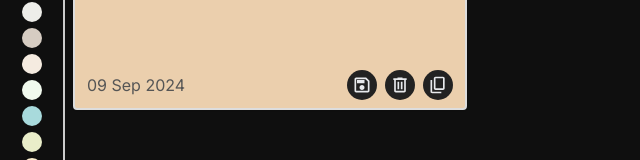
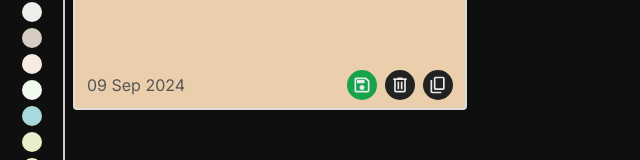
Before and after one commit to martin0590/notes-app, a Next.js app: page / in a window 1280 px wide. Both pictures are taken after a click on the button 31 px from the left and 28 px from the top of the page. Shown: the part 188-348 px from the top of the page, without its empty margins (0-640 px from the left). Built offline with nearby package versions, Linux system fonts and the light colour scheme.

Commit message:
added - toast & colors

```diff
--- a/app/layout.tsx
+++ b/app/layout.tsx
@@ -2,6 +2,7 @@ import type { Metadata } from "next";
 import { Inter } from "next/font/google";
 import "./globals.css";
 import NotesProvider from "@/components/shared/NotesContext";
+import { Slide, ToastContainer } from "react-toastify";
 
 const inter = Inter({ subsets: ["latin"] });
 
--- a/app/page.tsx
+++ b/app/page.tsx
@@ -1,6 +1,6 @@
 import NotesContainer from "@/components/NotesContainer";
 import Sidebar from "@/components/Sidebar";
-
+import { Toaster } from "react-hot-toast";
 
 export default function Home() {
 
@@ -8,6 +8,14 @@ export default function Home() {
     <main className="grid min-h-screen grid-cols-[65px_1fr] ">
       <Sidebar />
       <NotesContainer />
+      <Toaster
+        toastOptions={{
+          style: {
+            color: "white",
+            backgroundColor: "#222",
+          }
+        }}
+      />
     </main>
   );
 }
--- a/components/Note.tsx
+++ b/components/Note.tsx
@@ -2,6 +2,7 @@
 import Image from "next/image"
 import { useContext, useEffect, useRef, useState } from "react"
 import useNotesContext from "./shared/useNotesContext"
+import { toast } from 'react-hot-toast'
 
 const Note = ({ note }: { note: NotesProps }) => {
   const { saveNote, deleteNote } = useNotesContext()
@@ -17,6 +18,7 @@ const Note = ({ note }: { note: NotesProps }) => {
 
   const handleCopyText = () => {
     navigator.clipboard.writeText(text)
+    toast("Text Copied", { duration: 1000 })
   }
 
   const getDateString = (timestamp: number) =>  {
@@ -28,19 +30,20 @@ const Note = ({ note }: { note: NotesProps }) => {
     if(textareaRef.current) {
       textareaRef.current.focus()
       textareaRef.current.setSelectionRange(textareaRef.current.value.length, textareaRef.current.value.length);
+      toast("Edit Mode", { duration: 1000 })
     }
     setIsEditMode(true)
   }
 
   useEffect(() => {
     if(textareaRef.current){
-      console.log(textareaRef.current?.scrollHeight)
       textareaRef.current.style.minHeight = textareaRef.current.scrollHeight + 'px'
     }
   }, [textareaRef.current?.scrollHeight])
 
 
   return (
+    <>
     <div className="flex flex-col px-1 py-2 rounded shadow-sm border-2 border-[#ddd]" style={{background: note.theme}}>
       <textarea
         ref={textareaRef}
@@ -55,7 +58,7 @@ const Note = ({ note }: { note: NotesProps }) => {
       <div className="px-2 py-0 flex items-center gap-2">
         <p className="flex-1 text-[#555] text-md">{getDateString(note.timestamp)}</p>
         {!isEditMode && (
-            <button title="Enable Edit Note" onClick={handleEditButtonClick} className="flex justify-center items-center w-[30px] h-[30px] rounded-full bg-[#222] border-none outline-none cursor-pointer">
+            <button title="Enable Edit Note" onClick={handleEditButtonClick} className="flex justify-center items-center w-[30px] h-[30px] rounded-full bg-[#222] hover:bg-[#ffb703] border-none outline-none cursor-pointer">
               <Image
                 src={'/assets/icon-pencil.svg'}
                 width={20}
@@ -67,7 +70,7 @@ const Note = ({ note }: { note: NotesProps }) => {
           )
         }
         {isEditMode && (
-            <button title="Save Note" onClick={handleSaveNote} className="flex justify-center items-center w-[30px] h-[30px] rounded-full bg-[#222] border-none outline-none cursor-pointer">
+            <button title="Save Note" onClick={handleSaveNote} className="bg-green-600 flex justify-center items-center w-[30px] h-[30px] rounded-full border-none outline-none cursor-pointer">
               <Image
                 src={'/assets/icon-save.svg'}
                 width={20}
@@ -78,7 +81,7 @@ const Note = ({ note }: { note: NotesProps }) => {
             </button >
           )
         }
-        <button title="Delete Note" className="flex justify-center items-center w-[30px] h-[30px] rounded-full bg-[#222] border-none outline-none cursor-pointer" onClick={(e) => deleteNote(note.id)}>
+        <button title="Delete Note" className="flex justify-center items-center w-[30px] h-[30px] rounded-full bg-[#222] hover:bg-[#ce2828] border-none outline-none cursor-pointer" onClick={(e) => deleteNote(note.id)}>
           <Image
             src={'/assets/icon-trash.svg'}
             width={20}
@@ -88,17 +91,18 @@ const Note = ({ note }: { note: NotesProps }) => {
           />
         </button>
 
-        <button title="Copy Text" className="flex justify-center items-center w-[30px] h-[30px] rounded-full bg-[#222] border-none outline-none cursor-pointer" onClick={() => handleCopyText()}>
+        <button title="Copy Text" className="flex justify-center items-center w-[30px] h-[30px] rounded-full bg-[#222] hover:bg-[#6b6666] border-none outline-none cursor-pointer" onClick={() => handleCopyText()}>
           <Image
             src={'/assets/icon-copy.svg'}
             width={20}
             alt="delete content icon"
             height={20}
-            className="text-white"
+            className=""
           />
         </button>
       </div>
     </div>
+    </>
   )
 }
 
--- a/components/NotesContainer.tsx
+++ b/components/NotesContainer.tsx
@@ -2,6 +2,7 @@
 import { useContext } from "react"
 import Note from "./Note"
 import useNotesContext from "./shared/useNotesContext"
+
 
 const NotesContainer = () => {
 
--- a/components/Sidebar.tsx
+++ b/components/Sidebar.tsx
@@ -14,7 +14,7 @@ const Sidebar = () => {
   return (
     <div className="flex flex-col py-2 items-center gap-1 px-1 border-r-2 border-r-[#ccc]">
       <button
-        className="flex justify-center items-center w-[40px] h-[40px] text-[1em] bg-transparent border-2 border-[#888] rounded-full text-[#222] cursor-pointer"
+        className={`flex justify-center items-center w-[40px] h-[40px] text-[1em] bg-transparent border-2 border-[#888] hover:border-white rounded-full text-[#222] cursor-pointer`}
         onClick={() => addNote(selectedTheme)}>
           <Image
             src={'/assets/icon-plus.svg'}
--- a/components/shared/NotesContext.tsx
+++ b/components/shared/NotesContext.tsx
@@ -3,6 +3,7 @@ import { createContext, useContext, useEffect, useState } from "react";
 import { v4 as uuidv4 } from 'uuid';
 import localforage from "localforage";
 import useLocalForage from "./useLocalForage";
+import toast from "react-hot-toast";
 
 
 export const NotesContext = createContext<NotesContextProps>({
@@ -26,12 +27,14 @@ const NotesProvider = ({ children }: {children: React.ReactNode}) => {
         editmode: true
       }
     ])
+    toast("Note Added", { duration: 1000 })
   }
 
   const deleteNote = (noteId: string) => {
     setNotes(
       notes.filter(note => note.id != noteId)
     )
+    toast("Note Deleted", { duration: 1000 })
   }
 
   const saveNote = (noteId: string, text: string) => {
@@ -40,6 +43,8 @@ const NotesProvider = ({ children }: {children: React.ReactNode}) => {
     note.text = text
     note.editmode = false
     setNotes([...notes])
+    toast("Note Saved", { duration: 1000 })
+
   }
 
 
--- a/package.json
+++ b/package.json
@@ -15,6 +15,7 @@
     "next": "14.2.7",
     "react": "^18",
     "react-dom": "^18",
+    "react-hot-toast": "^2.4.1",
     "ts-jest": "^29.2.5",
     "uuid": "^10.0.0"
   },
```
Also changed, not shown: 1 other file (tests, documents, lock files or other folders).
